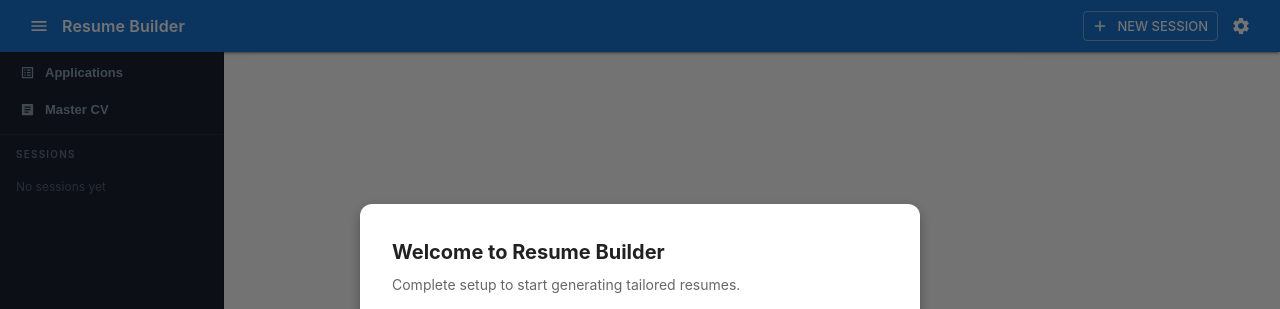
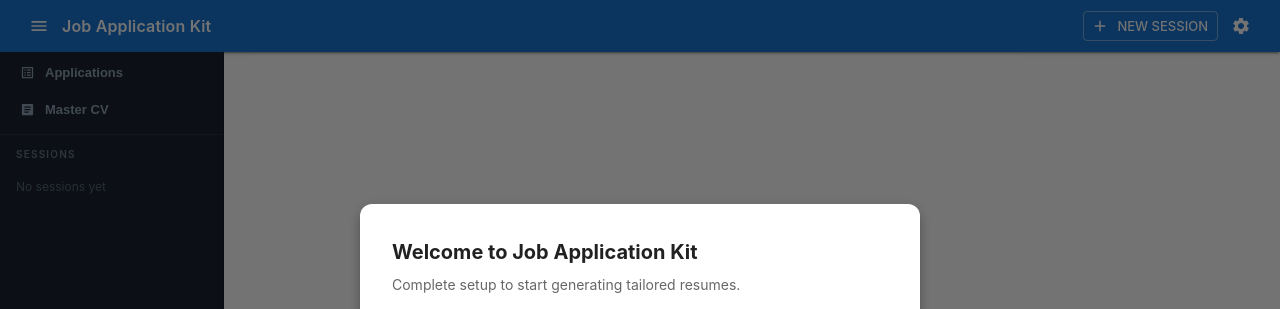
Before and after one commit to jcbrockschmidt/job-application-tracker, a React (Vite) app in the folder src/renderer/: page / in a window 1280 px wide. Shown: the top 309 px of the page. Built offline with nearby package versions, Linux system fonts and the light colour scheme.

Commit message:
Update name to Job Application Tracker

```diff
--- a/package.json
+++ b/package.json
@@ -1,5 +1,5 @@
 {
-  "name": "resume-builder",
+  "name": "job-application-kit",
   "version": "0.1.0",
   "description": "Desktop app for creating job-optimized resumes and cover letters",
   "main": "./out/main/index.js",
@@ -54,8 +54,8 @@
     "vitest": "^2.1.8"
   },
   "build": {
-    "appId": "com.resumebuilder.app",
-    "productName": "Resume Builder",
+    "appId": "com.jobapplicationkit.app",
+    "productName": "Job Application Kit",
     "directories": {
       "output": "dist"
     },
--- a/src/renderer/index.html
+++ b/src/renderer/index.html
@@ -7,7 +7,7 @@
       http-equiv="Content-Security-Policy"
       content="default-src 'self'; script-src 'self'; style-src 'self' 'unsafe-inline'"
     />
-    <title>Resume Builder</title>
+    <title>Job Application Kit</title>
   </head>
   <body>
     <div id="root"></div>
--- a/src/renderer/src/components/organisms/Topbar.tsx
+++ b/src/renderer/src/components/organisms/Topbar.tsx
@@ -25,7 +25,7 @@ export default function Topbar(): JSX.Element {
         </IconButton>
 
         <Typography variant="subtitle1" fontWeight={600} sx={{ flex: 1, letterSpacing: '0.01em' }}>
-          Resume Builder
+          Job Application Kit
         </Typography>
 
         {/* TODO: onClick opens NewSessionDialog */}
--- a/src/renderer/src/components/pages/OnboardingPage.tsx
+++ b/src/renderer/src/components/pages/OnboardingPage.tsx
@@ -51,7 +51,7 @@ export default function OnboardingPage(): JSX.Element {
         {/* Header */}
         <Box sx={{ px: 4, pt: 4, pb: 2 }}>
           <Typography variant="h6" fontWeight={700} gutterBottom>
-            Welcome to Resume Builder
+            Welcome to Job Application Kit
           </Typography>
           <Typography variant="body2" color="text.secondary">
             Complete setup to start generating tailored resumes.
```
Also changed, not shown: 5 other files (tests, documents, lock files or other folders).
